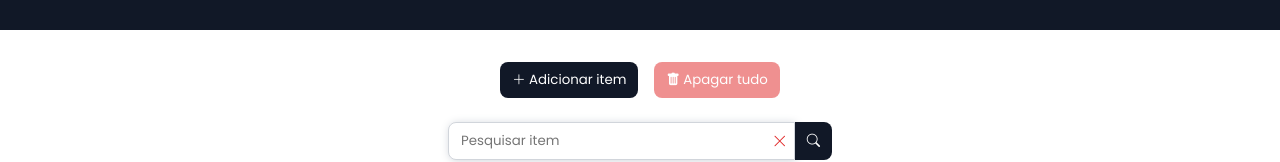
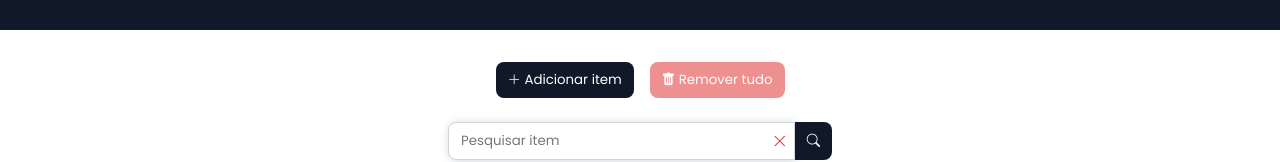
Before and after one commit to benhurk/Meu-Estoque, a React (Vite) app: page / in a window 1280 px wide. Shown: the part 154-316 px from the top of the page. Built offline with nearby package versions, Linux system fonts and the light colour scheme; the HTML template or start-up script is replaced by a standard one.

Commit message:
Added a message to inform the user wich items are being removed.

```diff
--- a/src/components/RemoveMultipleButton/RemoveMultiple.module.css
+++ b/src/components/RemoveMultipleButton/RemoveMultiple.module.css
@@ -5,7 +5,12 @@
     font-size: 1.125rem;
     border-bottom: 1px solid var(--color-gray);
     padding-bottom: 0.25rem;
-    margin-bottom: 2rem;
+    margin-bottom: 1rem;
+}
+
+.itemsList {
+    margin-bottom: 1.25rem;
+    font-size: 0.75rem;
 }
 
 .buttonsArea {
--- a/src/components/RemoveMultipleButton/index.tsx
+++ b/src/components/RemoveMultipleButton/index.tsx
@@ -1,4 +1,4 @@
-import { useState } from 'react';
+import { useMemo, useState } from 'react';
 
 import styles from './RemoveMultiple.module.css';
 
@@ -12,7 +12,12 @@ export default function RemoveMultipleButton() {
 
     const [modalOpen, setModalOpen] = useState<boolean>(false);
 
-    const selectedItems = listItems.filter((item) => item.selected === true);
+    const selectedItems = useMemo(
+        () => listItems.filter((item) => item.selected === true),
+        [listItems]
+    );
+    const selectedItemsNames = selectedItems.map((item) => item.name);
+
     const dynamicText =
         selectedItems.length > 0 ? selectedItems.length + ' itens' : 'tudo';
 
@@ -41,20 +46,26 @@ export default function RemoveMultipleButton() {
                 onClick={() => setModalOpen(true)}>
                 <i className='bi bi-trash-fill' />
                 &nbsp;
-                {`Apagar ${dynamicText}`}
+                {`Remover ${dynamicText}`}
             </button>
 
             <Modal isOpen={modalOpen} setIsOpen={setModalOpen}>
                 <div>
                     <span className={`text-red ${styles.removeWarning}`}>
-                        {`Deseja mesmo apagar ${dynamicText}?`}
+                        {`Deseja mesmo remover ${dynamicText}?`}
                     </span>
+                    {selectedItems.length > 0 && (
+                        <p
+                            className={`text-red ${styles.itemsList}`}>{`Os seguintes itens serão removidos: ${selectedItemsNames.join(
+                            ', '
+                        )}.`}</p>
+                    )}
                     <div className={styles.buttonsArea}>
                         <button
                             type='button'
                             className='btn btn-red me-2'
                             onClick={() => removeItems()}>
-                            Apagar
+                            Remover
                         </button>
                         <button
                             type='button'
```
